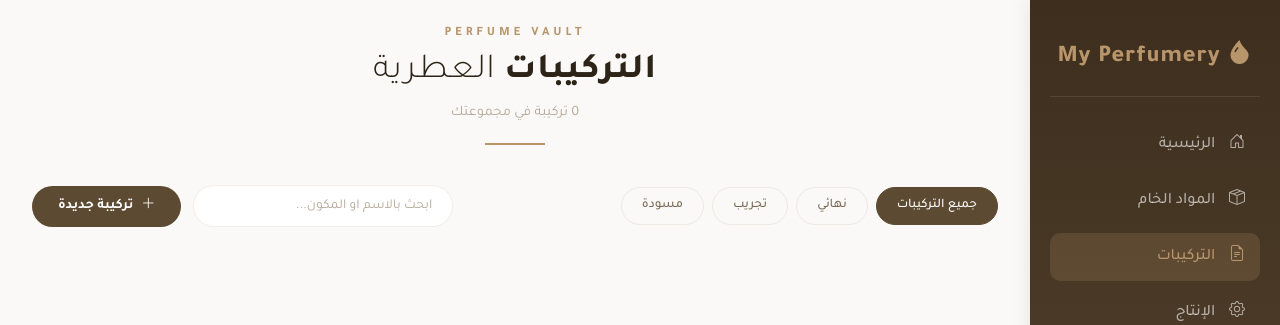
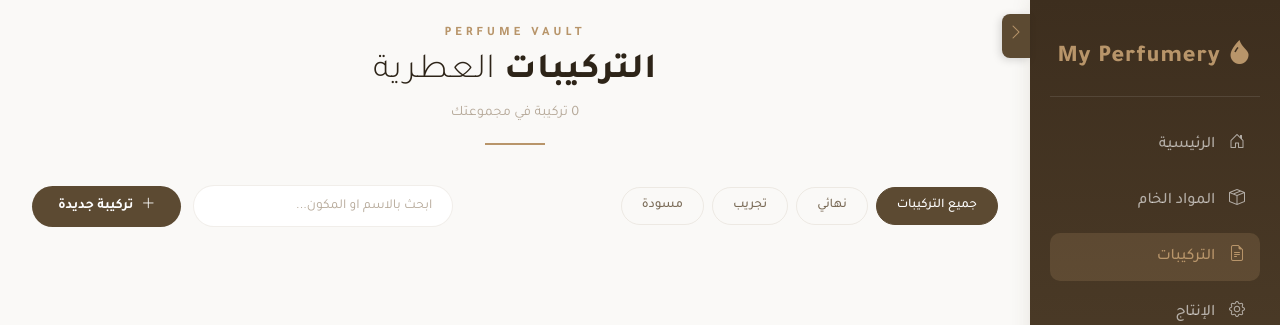
Before and after one commit to Artistkw3d/My-Perfumery, a Flask app: page /formulas in a window 1280 px wide. Shown: the top 325 px of the page. Run offline with Flask 3, Linux system fonts and the light colour scheme; the visitor is signed in with stand-in values (Sample User, id 1); data that the repository does not hold is empty; some libraries are stand-ins or nearby versions.

Commit message:
Add desktop sidebar collapse toggle
Small chevron button anchored to the sidebar's inner edge toggles the
right-side nav on/off. Main content expands to fill the reclaimed 250px.
State is persisted in localStorage (sidebarCollapsed) so every page
stays in the user's chosen mode across reloads. Hidden in mobile /
force-mobile layouts (they already have the hamburger).

Co-Authored-By: Claude Opus 4.7 (1M context) <noreply@anthropic.com>

```diff
--- a/templates/base.html
+++ b/templates/base.html
@@ -130,10 +130,40 @@
         .main-content {
             margin-right: 250px;
             padding: 24px 32px;
+            transition: margin-right 0.3s ease;
         }
         @media (min-width: 1600px) {
             .main-content { padding: 24px 40px; }
         }
+
+        /* Desktop sidebar collapse toggle */
+        .sidebar-collapse-btn {
+            position: fixed;
+            top: 14px;
+            right: 250px;
+            z-index: 1050;
+            width: 28px;
+            height: 44px;
+            border: 0;
+            background: var(--primary);
+            color: var(--gold);
+            border-radius: 8px 0 0 8px;
+            box-shadow: -2px 2px 8px rgba(0,0,0,0.15);
+            cursor: pointer;
+            display: flex;
+            align-items: center;
+            justify-content: center;
+            font-size: 1rem;
+            transition: right 0.3s ease, background 0.2s;
+        }
+        .sidebar-collapse-btn:hover { background: var(--secondary); }
+        body.sidebar-collapsed .sidebar { transform: translateX(100%); }
+        body.sidebar-collapsed .main-content { margin-right: 0; }
+        body.sidebar-collapsed .sidebar-collapse-btn { right: 0; border-radius: 8px 0 0 8px; }
+        @media (max-width: 768px) {
+            body:not(.force-desktop) .sidebar-collapse-btn { display: none; }
+        }
+        body.force-mobile .sidebar-collapse-btn { display: none; }
         .card {
             border: 1px solid var(--border);
             border-radius: 16px;
@@ -309,6 +339,10 @@
         {% block content %}{% endblock %}
     </div>
 
+    <button class="sidebar-collapse-btn no-print" id="sidebarCollapseBtn" title="إخفاء/إظهار القائمة">
+        <i class="bi bi-chevron-right" id="sidebarCollapseIcon"></i>
+    </button>
+
     <button class="view-mode-toggle no-print" id="viewModeToggle" title="Switch view mode">
         <i class="bi bi-laptop" id="viewModeIcon"></i>
         <span class="mode-label" id="viewModeLabel">Auto</span>
@@ -343,6 +377,24 @@
             // Close when a nav link is clicked (mobile UX)
             sidebar && sidebar.querySelectorAll('.nav-link').forEach(a =>
                 a.addEventListener('click', closeSidebar));
+        })();
+
+        // ===== Desktop sidebar collapse toggle =====
+        (function() {
+            const btn = document.getElementById('sidebarCollapseBtn');
+            const icon = document.getElementById('sidebarCollapseIcon');
+            if (!btn) return;
+            function apply(collapsed) {
+                document.body.classList.toggle('sidebar-collapsed', collapsed);
+                // RTL: collapsed -> chevron points left (reopen direction), open -> points right (close direction)
+                icon.className = 'bi ' + (collapsed ? 'bi-chevron-left' : 'bi-chevron-right');
+            }
+            apply(localStorage.getItem('sidebarCollapsed') === '1');
+            btn.addEventListener('click', function() {
+                const next = !document.body.classList.contains('sidebar-collapsed');
+                localStorage.setItem('sidebarCollapsed', next ? '1' : '0');
+                apply(next);
+            });
         })();
 
         // ===== View mode toggle: auto -> desktop -> mobile -> auto =====
```
